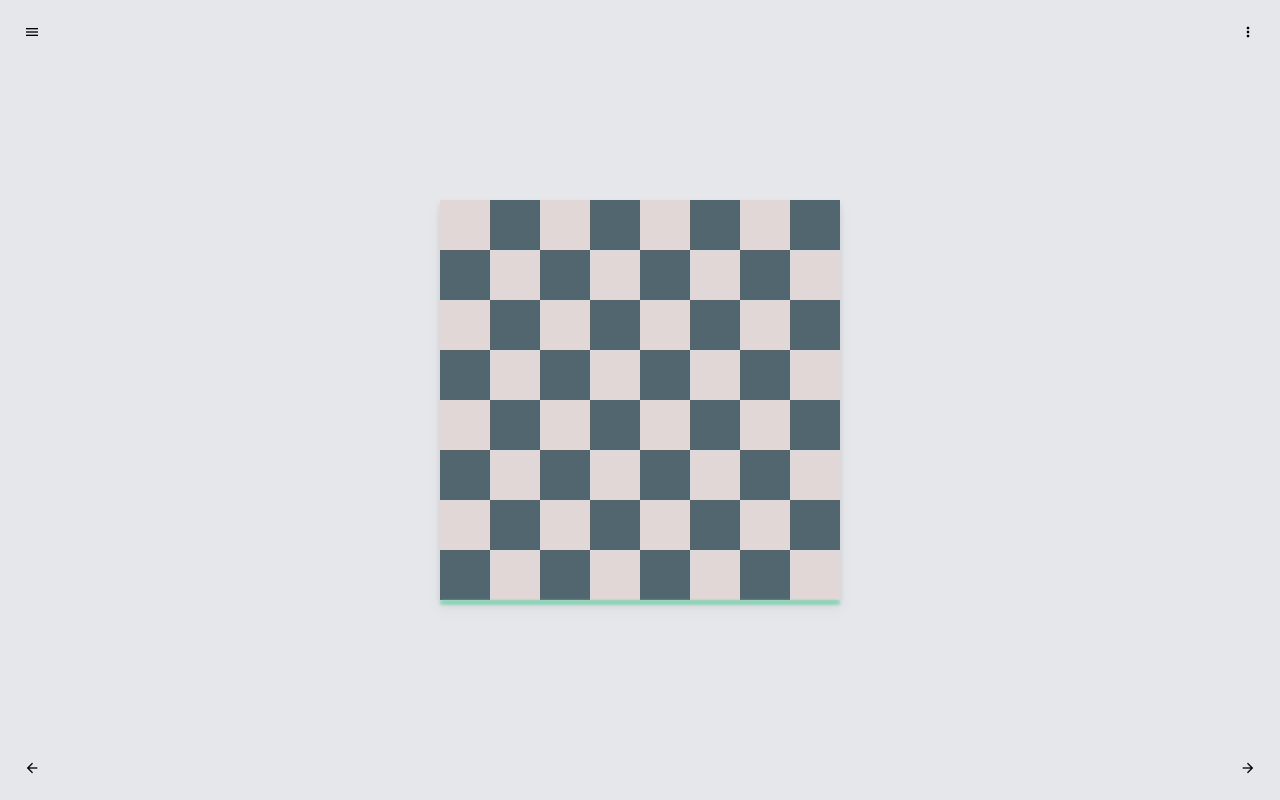
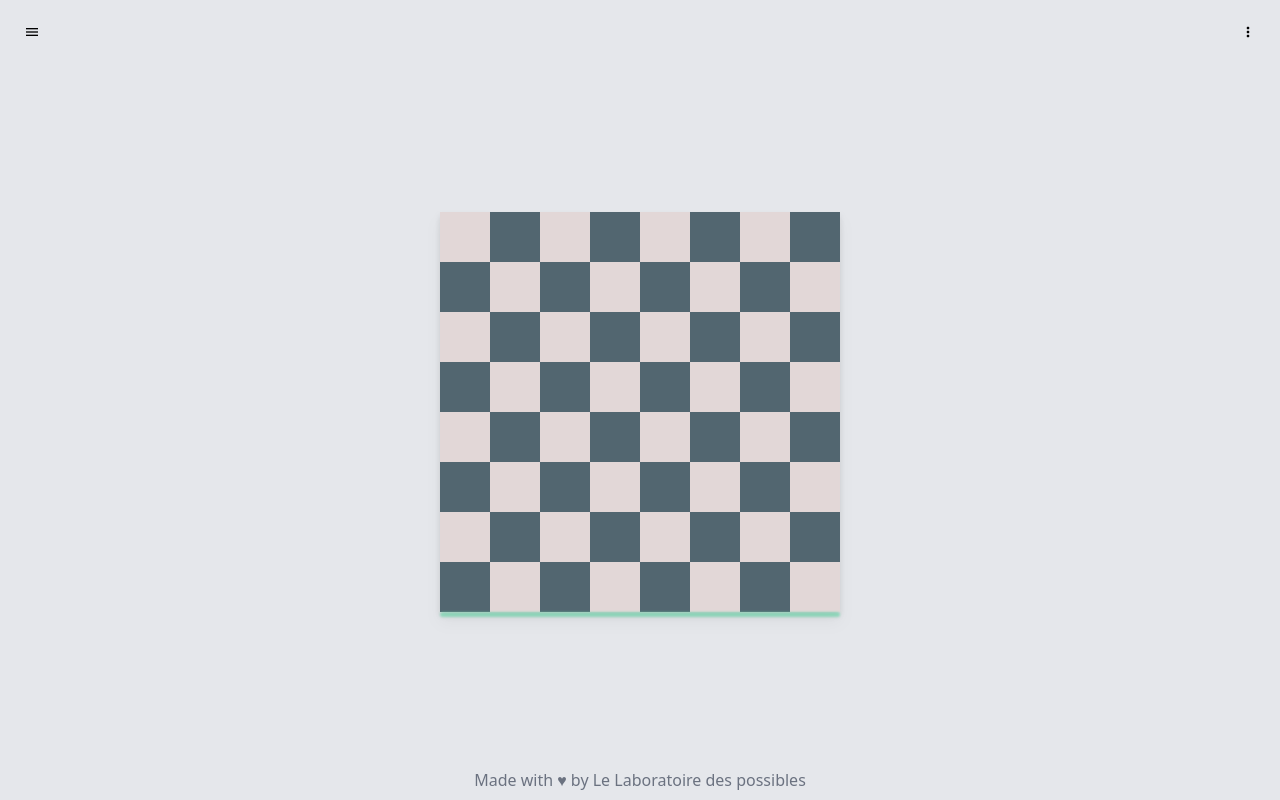
Before and after one commit to octodrome/chess-front, a Nuxt app: page / in a window 1280 px wide. Built offline with nearby package versions, Linux system fonts and the light colour scheme.

Commit message:
feat: show different icon when drawers are opened

```diff
--- a/components/App/Footer.vue
+++ b/components/App/Footer.vue
@@ -1,13 +1,5 @@
 <template>
   <footer class="p-2">
-    <BaseButton type="icon">
-      <BaseIcon name="arrow-left" />
-    </BaseButton>
-
-    <hr />
-
-    <BaseButton type="icon">
-      <BaseIcon name="arrow-right" />
-    </BaseButton>
+    <div class="text-center text-gray-500 w-full">Made with ♥ by Le Laboratoire des possibles</div>
   </footer>
 </template>
--- a/components/App/Header.vue
+++ b/components/App/Header.vue
@@ -6,11 +6,13 @@ const layoutStore = useLayoutStore();
 <template>
   <header class="p-2">
     <BaseButton @click="layoutStore.toggleLeftDrawer" type="icon">
-      <BaseIcon name="menu" />
+      <BaseIcon v-if="!layoutStore.drawer.leftIsOpened" name="menu" />
+      <BaseIcon v-else name="arrow-left" />
     </BaseButton>
 
     <BaseButton @click="layoutStore.toggleRightDrawer" type="icon">
-      <BaseIcon name="dots-vertical" />
+      <BaseIcon v-if="!layoutStore.drawer.rightIsOpened" name="dots-vertical" />
+      <BaseIcon v-else name="arrow-right" />
     </BaseButton>
   </header>
 </template>
```
Also changed, not shown: 1 other file (tests, documents, lock files or other folders).
